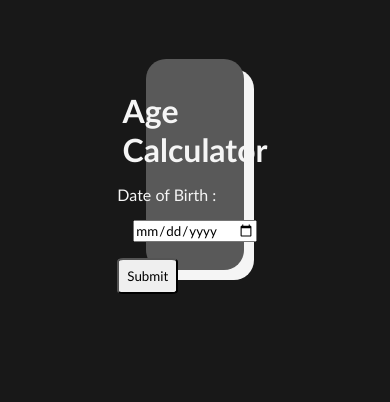
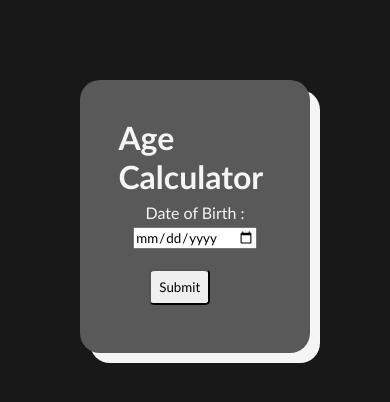
Before and after one commit to Apurv7777/Age_Calculator, a plain HTML site: page index.html in a window 390 px wide. Drawn offline with Linux system fonts and the light colour scheme.

Commit message:
Update style.css

```diff
--- a/style.css
+++ b/style.css
@@ -13,16 +13,15 @@ body {
 }
 
 .card {
+    margin: 80px;
     color: whitesmoke;
-    width: 25%;
+    width: fit-content;
     background-color: rgb(89, 89, 89);
-    padding: 1rem;
+    padding: 2rem;
     display: flex;
     flex-direction: column;
-    justify-content: start;
     align-items: center;
-    height: 25vh;
-    margin-top: 15%;
+    height: auto;
     border-radius:20px;
     box-shadow: 10px 10px;
     cursor: pointer;
@@ -33,18 +32,39 @@ body {
     box-shadow:-10px -10px;
 }
 
-h1 {
-    padding: 1rem;
+@media (max-width: 768px) {
+    .heading{
+        display: flex;
+        flex-direction: column;
+        justify-content: center;
+        align-items: center;
+        margin-bottom: 0.8rem;
+    }
+    label,input{
+        display: flex;
+        justify-content: center;
+        margin-bottom: 0.3rem;
+    }
 }
 
-input {
-    margin: 1rem;
+.heading,h1{
+    display: flex;
+    justify-content: center;
+    align-items: center;
+    margin: 0.4rem;
+}
+
+.btn {
+    display: flex;
+    justify-content: center;
 }
 
 button {
+    margin: 1rem;
     padding: 0.5rem;
     border-radius: 10%;
     cursor: pointer;
+
 }
 
 .msg {
```
